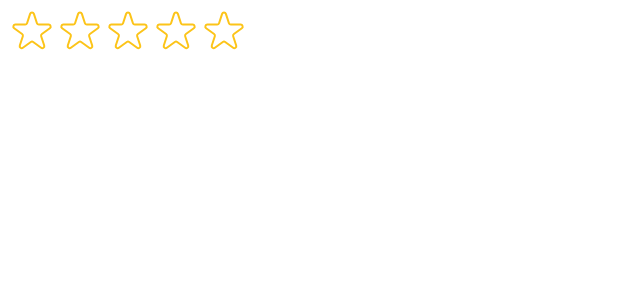
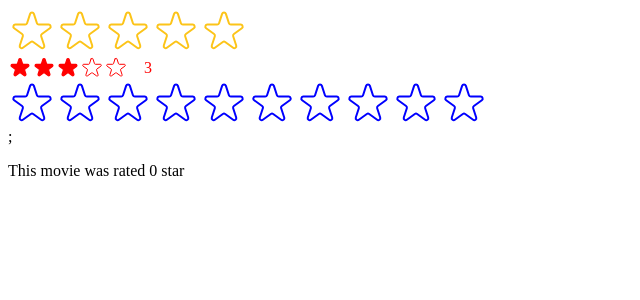
Before and after one commit to imt-eiaz/usepopcorn, a React (Create React App) app: page / in a window 1280 px wide. Shown: the top 300 px of the page, without its empty margins (0-640 px from the left). Built offline with nearby package versions, Linux system fonts and the light colour scheme.

Commit message:
15. Improving Reusability With Props

```diff
--- a/src/StarRating.js
+++ b/src/StarRating.js
@@ -16,12 +16,15 @@ export default function StarRating({
   size = 48,
   className = "",
   messages = [],
+  defaultRating = 0,
+  onSetRating,
 }) {
-  const [rating, setRating] = useState(0);
+  const [rating, setRating] = useState(defaultRating);
   const [tempRating, setTempRating] = useState(0);
 
   function handleRating(rating) {
     setRating(rating);
+    onSetRating(rating);
   }
 
   const textStyle = {
--- a/src/index.js
+++ b/src/index.js
@@ -1,8 +1,18 @@
-import React from "react";
+import React, { useState } from "react";
 import ReactDOM from "react-dom/client";
 // import "./index.css";
 // import App from "./App";
 import StarRating from "./StarRating";
+
+function Test() {
+  const [movieRating, setMovieRating] = useState(0);
+  return (
+    <div>
+      <StarRating color="blue" maxRating={10} onSetRating={setMovieRating} />;
+      <p>This movie was rated {movieRating} star</p>
+    </div>
+  );
+}
 
 const root = ReactDOM.createRoot(document.getElementById("root"));
 root.render(
@@ -11,6 +21,8 @@ root.render(
       maxRating={5}
       messages={["Terrible", "Bad", "Ok", "Good", "Amazing "]}
     />
+    <StarRating size={24} color="red" className="test" defaultRating={3} />
+    <Test />
     {/* <App /> */}
   </React.StrictMode>
 );
```
